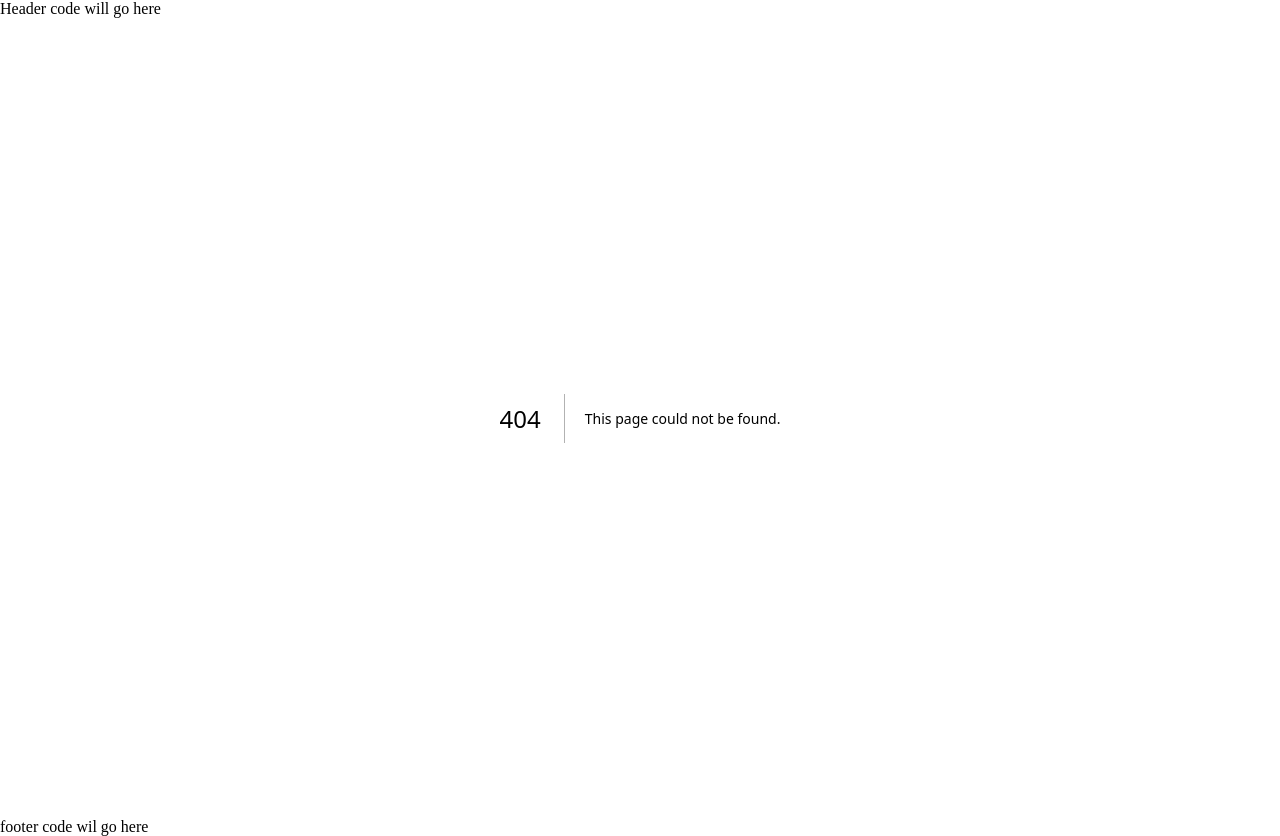
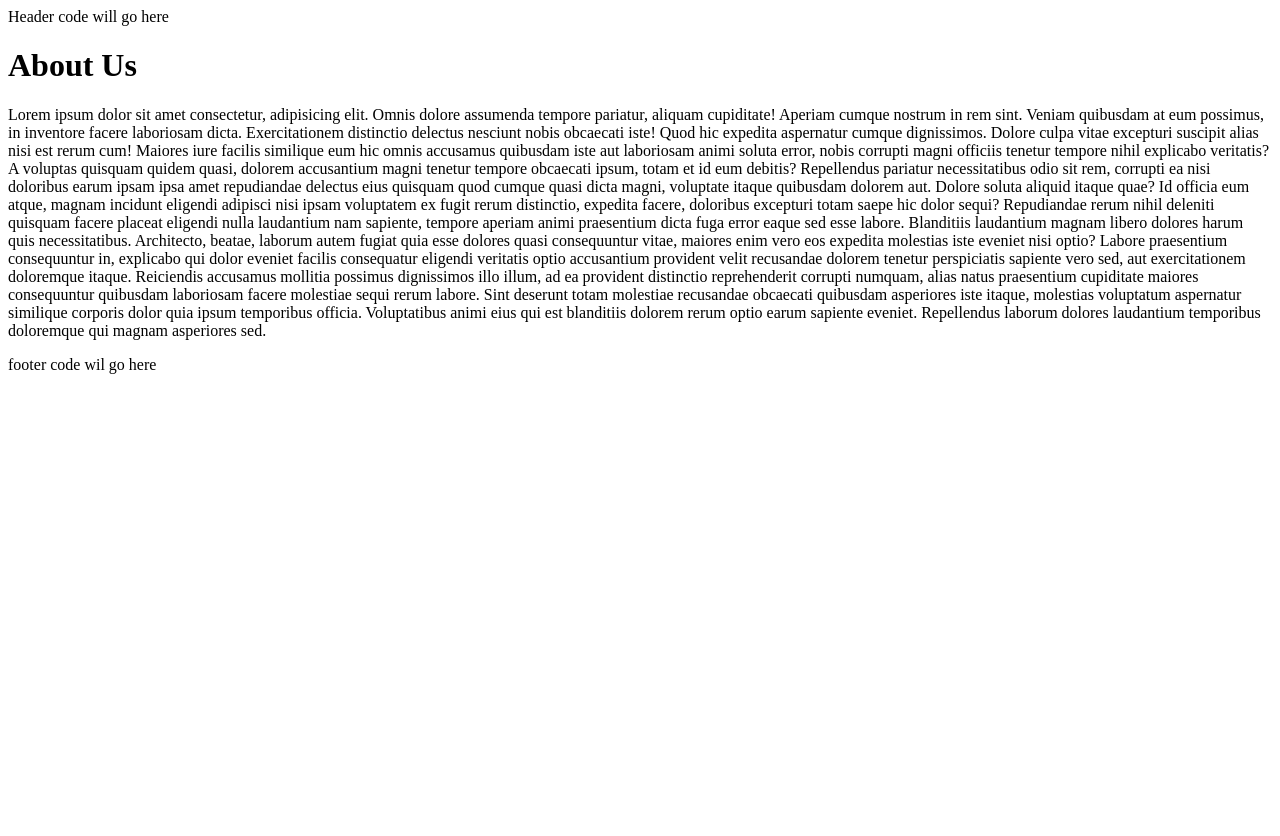
Before and after one commit to rishulpu1/next-reviews, a Next.js app: page /about in a window 1280 px wide. Before the commit this address had no page. After the commit the page ends 800 px from the top, so only its background shows below. Built offline with nearby package versions, Linux system fonts and the light colour scheme.

Commit message:
created 2 static pages

```diff
--- /dev/null
+++ b/app/about/page.jsx
@@ -0,0 +1,43 @@
+export default function About() {
+  return (
+    <>
+      <h1>About Us</h1>
+      <p>
+        Lorem ipsum dolor sit amet consectetur, adipisicing elit. Omnis dolore
+        assumenda tempore pariatur, aliquam cupiditate! Aperiam cumque nostrum
+        in rem sint. Veniam quibusdam at eum possimus, in inventore facere
+        laboriosam dicta. Exercitationem distinctio delectus nesciunt nobis
+        obcaecati iste! Quod hic expedita aspernatur cumque dignissimos. Dolore
+        culpa vitae excepturi suscipit alias nisi est rerum cum! Maiores iure
+        facilis similique eum hic omnis accusamus quibusdam iste aut laboriosam
+        animi soluta error, nobis corrupti magni officiis tenetur tempore nihil
+        explicabo veritatis? A voluptas quisquam quidem quasi, dolorem
+        accusantium magni tenetur tempore obcaecati ipsum, totam et id eum
+        debitis? Repellendus pariatur necessitatibus odio sit rem, corrupti ea
+        nisi doloribus earum ipsam ipsa amet repudiandae delectus eius quisquam
+        quod cumque quasi dicta magni, voluptate itaque quibusdam dolorem aut.
+        Dolore soluta aliquid itaque quae? Id officia eum atque, magnam incidunt
+        eligendi adipisci nisi ipsam voluptatem ex fugit rerum distinctio,
+        expedita facere, doloribus excepturi totam saepe hic dolor sequi?
+        Repudiandae rerum nihil deleniti quisquam facere placeat eligendi nulla
+        laudantium nam sapiente, tempore aperiam animi praesentium dicta fuga
+        error eaque sed esse labore. Blanditiis laudantium magnam libero dolores
+        harum quis necessitatibus. Architecto, beatae, laborum autem fugiat quia
+        esse dolores quasi consequuntur vitae, maiores enim vero eos expedita
+        molestias iste eveniet nisi optio? Labore praesentium consequuntur in,
+        explicabo qui dolor eveniet facilis consequatur eligendi veritatis optio
+        accusantium provident velit recusandae dolorem tenetur perspiciatis
+        sapiente vero sed, aut exercitationem doloremque itaque. Reiciendis
+        accusamus mollitia possimus dignissimos illo illum, ad ea provident
+        distinctio reprehenderit corrupti numquam, alias natus praesentium
+        cupiditate maiores consequuntur quibusdam laboriosam facere molestiae
+        sequi rerum labore. Sint deserunt totam molestiae recusandae obcaecati
+        quibusdam asperiores iste itaque, molestias voluptatum aspernatur
+        similique corporis dolor quia ipsum temporibus officia. Voluptatibus
+        animi eius qui est blanditiis dolorem rerum optio earum sapiente
+        eveniet. Repellendus laborum dolores laudantium temporibus doloremque
+        qui magnam asperiores sed.
+      </p>
+    </>
+  );
+}
```
Also changed, not shown: app/reviews/hollow-knight/page.jsx (added, +32 -0 lines).
